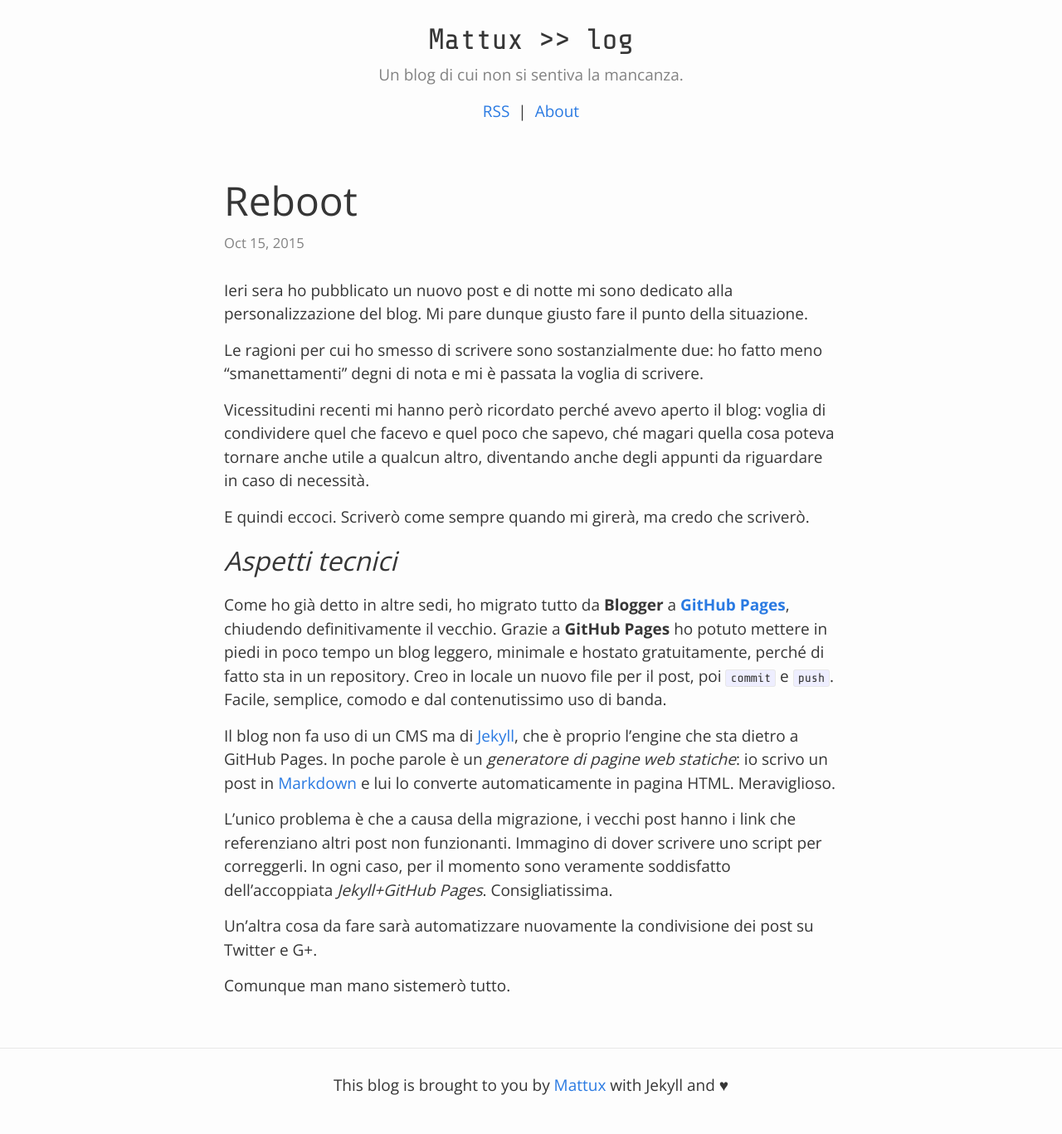
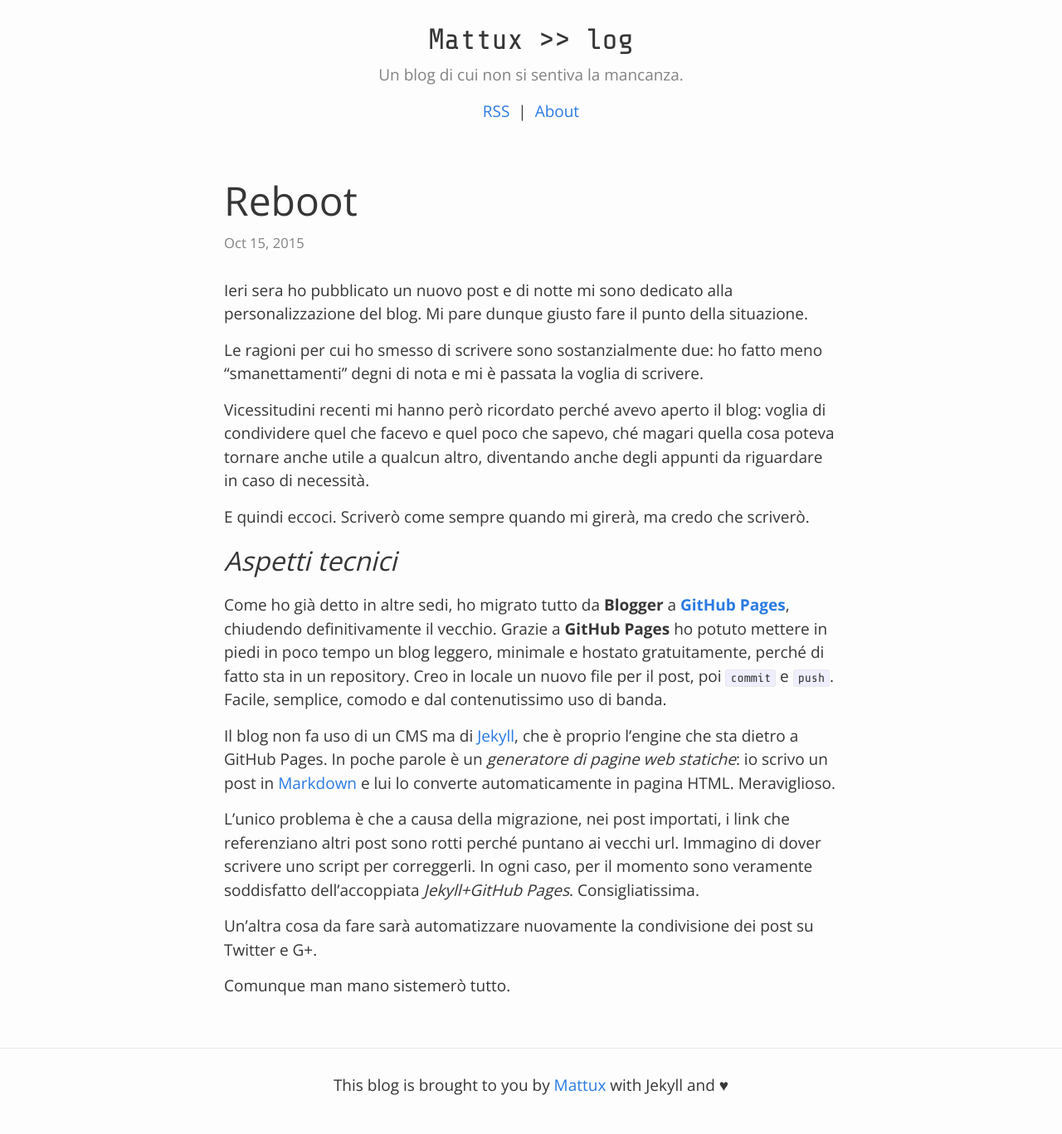
Before and after one commit to mattux/mattux.github.io, a Jekyll site: the page built from _posts/2015-10-15-reboot.md, in a window 1280 px wide. Shown: the whole page at 83% size. Built offline with Jekyll 4.4.1, drawn with Linux system fonts in a browser that asks for light colours; some web fonts are replaced.

Commit message:
update post

```diff
--- a/_posts/2015-10-15-reboot.md
+++ b/_posts/2015-10-15-reboot.md
@@ -20,7 +20,7 @@ Grazie a **GitHub Pages** ho potuto mettere in piedi in poco tempo un blog legge
 
 Il blog non fa uso di un CMS ma di [Jekyll](http://jekyllrb.com/ "Jekyll"), che è proprio l'engine che sta dietro a GitHub Pages. In poche parole è un *generatore di pagine web statiche*: io scrivo un post in [Markdown](http://daringfireball.net/projects/markdown/ "Markdown") e lui lo converte automaticamente in pagina HTML. Meraviglioso.
 
-L'unico problema è che a causa della migrazione, i vecchi post hanno i link che referenziano altri post non funzionanti. Immagino di dover scrivere uno script per correggerli.
+L'unico problema è che a causa della migrazione, nei post importati, i link che referenziano altri post sono rotti perché puntano ai vecchi url. Immagino di dover scrivere uno script per correggerli.
 In ogni caso, per il momento sono veramente soddisfatto dell'accoppiata _Jekyll+GitHub Pages_. Consigliatissima.
 
 Un'altra cosa da fare sarà automatizzare nuovamente la condivisione dei post su Twitter e G+.
```
